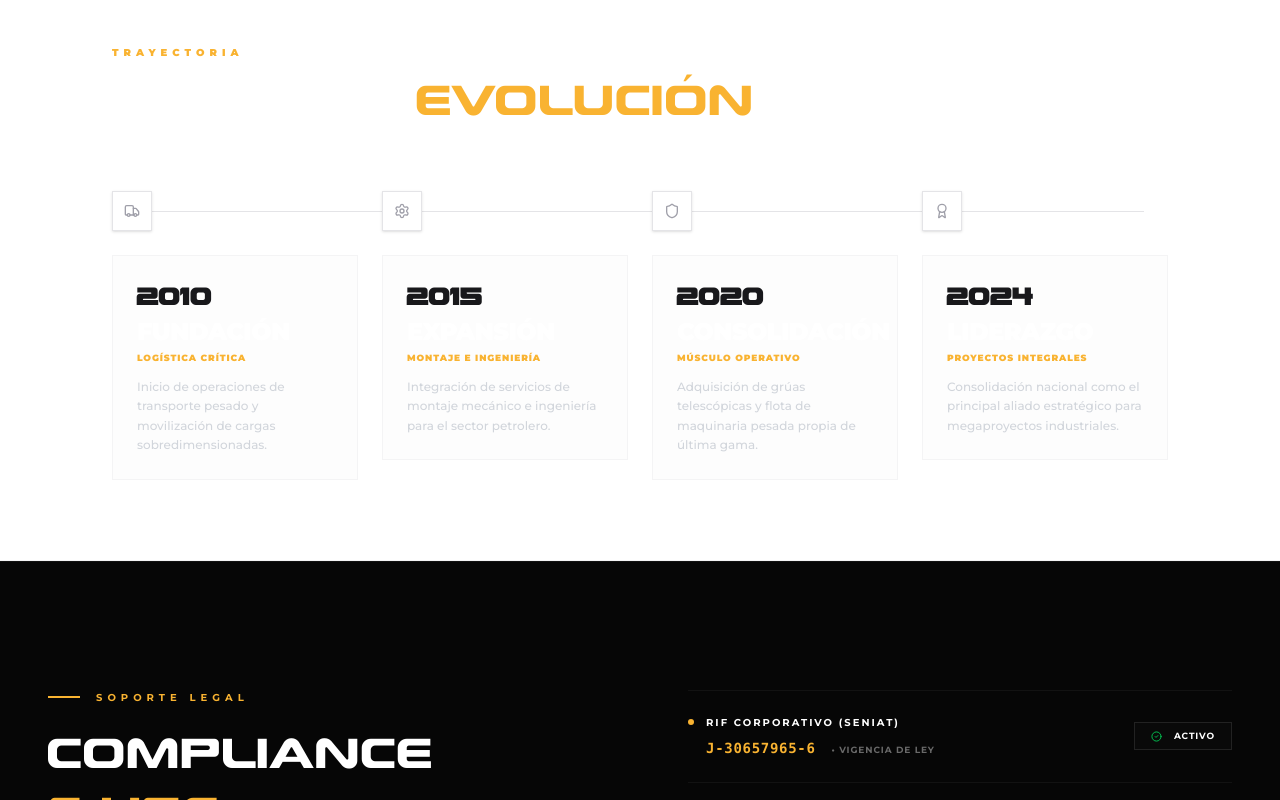
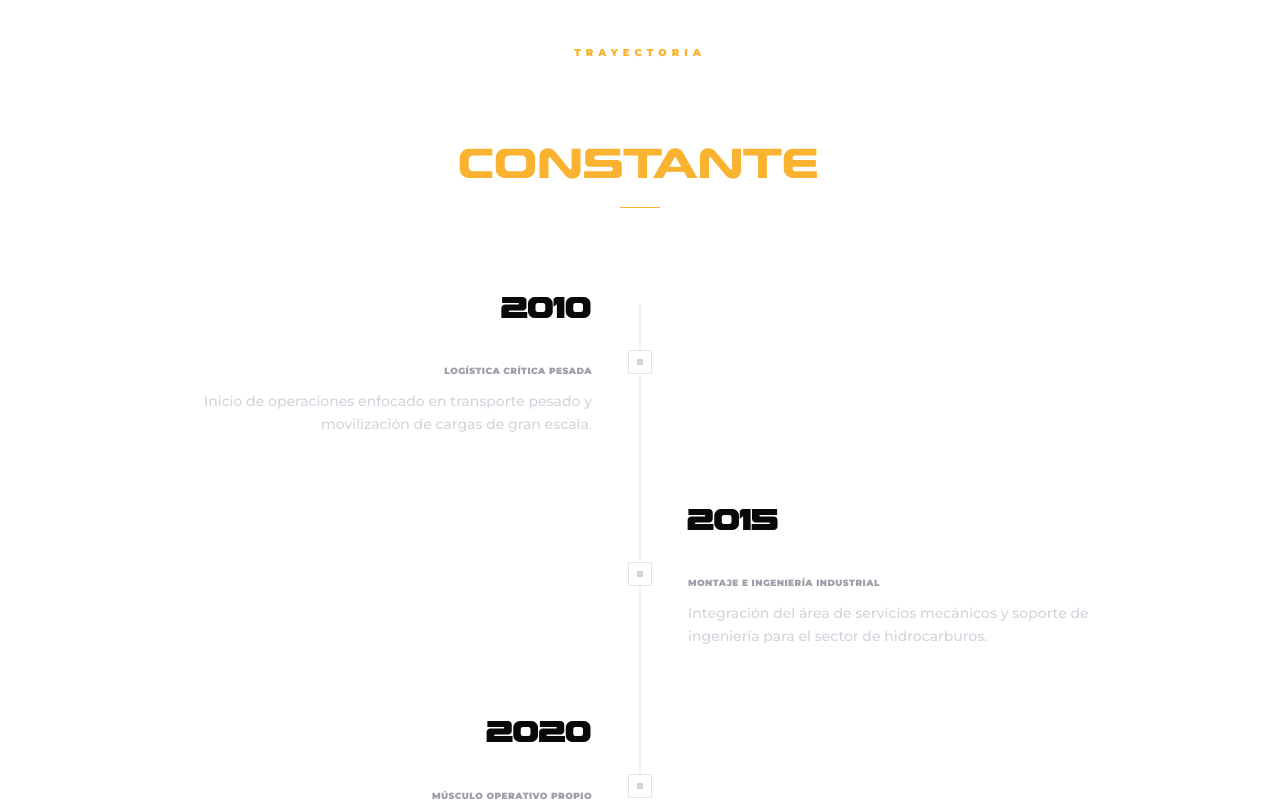
Before and after one commit to alfredv88/grouplormar, a Next.js app: page /nosotros in a window 1280 px wide. Shown: the part 2440-3240 px from the top of the page. Built offline with nearby package versions, Linux system fonts and the light colour scheme.

Commit message:
style: restore vertical trayectoria timeline with compact editorial design and elegant colors

```diff
--- a/src/components/nosotros/TimelineSection.tsx
+++ b/src/components/nosotros/TimelineSection.tsx
@@ -1,124 +1,114 @@
 'use client';
 
 import { motion } from 'framer-motion';
-import { Shield, Truck, Settings, Award } from 'lucide-react';
 
 interface Milestone {
   year: string;
   title: string;
   subtitle: string;
   description: string;
-  icon: any;
 }
 
 const milestones: Milestone[] = [
   {
     year: '2010',
-    title: 'Fundación',
-    subtitle: 'LOGÍSTICA CRÍTICA',
-    description: 'Inicio de operaciones de transporte pesado y movilización de cargas sobredimensionadas.',
-    icon: Truck,
+    title: 'Fundación Estratégica',
+    subtitle: 'LOGÍSTICA CRÍTICA PESADA',
+    description: 'Inicio de operaciones enfocado en transporte pesado y movilización de cargas de gran escala.',
   },
   {
     year: '2015',
-    title: 'Expansión',
-    subtitle: 'MONTAJE E INGENIERÍA',
-    description: 'Integración de servicios de montaje mecánico e ingeniería para el sector petrolero.',
-    icon: Settings,
+    title: 'Expansión Técnica',
+    subtitle: 'MONTAJE E INGENIERÍA INDUSTRIAL',
+    description: 'Integración del área de servicios mecánicos y soporte de ingeniería para el sector de hidrocarburos.',
   },
   {
     year: '2020',
-    title: 'Consolidación',
-    subtitle: 'MÚSCULO OPERATIVO',
-    description: 'Adquisición de grúas telescópicas y flota de maquinaria pesada propia de última gama.',
-    icon: Shield,
+    title: 'Consolidación de Flota',
+    subtitle: 'MÚSCULO OPERATIVO PROPIO',
+    description: 'Adquisición estratégica de grúas telescópicas y maquinaria pesada propia de última gama.',
   },
   {
     year: '2024',
-    title: 'Liderazgo',
-    subtitle: 'PROYECTOS INTEGRALES',
-    description: 'Consolidación nacional como el principal aliado estratégico para megaproyectos industriales.',
-    icon: Award,
+    title: 'Liderazgo Nacional',
+    subtitle: 'PROYECTOS MULTIDISCIPLINARIOS',
+    description: 'Consolidación en el país como el principal aliado para obras civiles e infraestructura industrial.',
   },
 ];
 
 export default function TimelineSection() {
   return (
-    <section className="relative w-full bg-white py-16 md:py-20 overflow-hidden border-t border-b border-zinc-100">
-      <div className="relative z-10 max-w-6xl mx-auto px-6 md:px-12">
+    <section className="relative w-full bg-white py-16 md:py-20 overflow-hidden border-t border-zinc-100">
+      <div className="relative z-10 max-w-5xl mx-auto px-6 md:px-12">
 
         {/* Header */}
-        <div className="mb-12 md:mb-16">
-          <span className="font-montserrat text-7l-gold text-[10px] font-black tracking-[0.5em] uppercase mb-2 block">
+        <div className="text-center max-w-xl mx-auto mb-16 md:mb-20">
+          <span className="font-montserrat text-7l-gold text-[10px] font-black tracking-[0.5em] uppercase mb-3 block">
             TRAYECTORIA
           </span>
-          <h2 className="text-3xl md:text-4xl font-future text-zinc-950 uppercase tracking-tight">
-            NUESTRA <span className="text-7l-gold">EVOLUCIÓN</span>
+          <h2 className="text-3xl md:text-4xl font-future text-zinc-950 leading-none uppercase">
+            EVOLUCIÓN <br />
+            <span className="text-7l-gold">CONSTANTE</span>
           </h2>
+          <div className="w-10 h-[1px] bg-7l-gold mx-auto mt-4" />
         </div>
 
         {/* Timeline Container */}
         <div className="relative w-full">
-          {/* Central Horizontal Line (Desktop only) */}
-          <div className="absolute top-[20px] left-6 right-6 h-[1px] bg-zinc-200 z-0 hidden md:block" />
+          {/* Central Vertical Guide (Desktop/Mobile) */}
+          <div className="absolute left-6 md:left-1/2 -translate-x-1/2 top-4 bottom-4 w-[1px] bg-zinc-200 z-0" />
 
-          {/* Mobile Vertical Line */}
-          <div className="absolute left-6 top-4 bottom-4 w-[1px] bg-zinc-200 z-0 md:hidden" />
-
-          {/* Timeline Items Grid */}
-          <div className="grid grid-cols-1 md:grid-cols-4 gap-8 md:gap-6">
+          {/* Timeline Items */}
+          <div className="space-y-12 md:space-y-16">
             {milestones.map((item, idx) => {
-              const Icon = item.icon;
+              const isEven = idx % 2 === 0;
 
               return (
-                <motion.div
+                <div
                   key={idx}
-                  initial={{ opacity: 0, y: 15 }}
-                  whileInView={{ opacity: 1, y: 0 }}
-                  viewport={{ once: true }}
-                  transition={{ duration: 0.6, delay: idx * 0.12 }}
-                  className="relative flex flex-col md:block group"
+                  className={`flex flex-col md:flex-row relative w-full items-start md:items-center ${
+                    isEven ? 'md:flex-row-reverse' : ''
+                  } group`}
                 >
-                  {/* Desktop Node Connectors & Dots */}
-                  <div className="relative w-full h-[40px] hidden md:flex items-center justify-start mb-6">
-                    {/* Node Dot */}
-                    <div className="w-10 h-10 rounded-none bg-white border border-zinc-200 flex items-center justify-center z-10 shadow-sm group-hover:border-7l-gold transition-all duration-300">
-                      <Icon className="w-4 h-4 text-zinc-400 group-hover:text-7l-gold transition-colors duration-300" />
-                    </div>
+                  {/* Spacing alignment for layout */}
+                  <div className="w-full md:w-1/2 hidden md:block" />
+
+                  {/* Micro Node Center */}
+                  <div className="absolute left-6 md:left-1/2 -translate-x-1/2 w-6 h-6 bg-white border border-zinc-200 flex items-center justify-center z-10 group-hover:border-7l-gold transition-colors duration-300">
+                    <div className="w-1.5 h-1.5 bg-zinc-300 group-hover:bg-7l-gold transition-colors duration-300" />
                   </div>
 
-                  {/* Mobile Layout (Flex row for dot + text) */}
-                  <div className="flex gap-6 md:block">
-                    {/* Mobile Node Dot */}
-                    <div className="flex-shrink-0 w-8 h-8 rounded-none bg-white border border-zinc-200 flex items-center justify-center z-10 md:hidden">
-                      <Icon className="w-3.5 h-3.5 text-7l-gold" />
-                    </div>
-
-                    {/* Card Content */}
-                    <div className="flex-1 bg-zinc-50/40 border border-zinc-100 hover:border-7l-gold/20 hover:bg-white hover:shadow-xl hover:shadow-zinc-200/30 p-6 transition-all duration-500 relative">
-                      {/* Hover Top Gold Bar */}
-                      <div className="absolute top-0 left-0 w-0 h-[2px] bg-7l-gold group-hover:w-full transition-all duration-500" />
-
+                  {/* Content (No boxes, pure editorial layout) */}
+                  <motion.div
+                    initial={{ opacity: 0, x: isEven ? 30 : -30 }}
+                    whileInView={{ opacity: 1, x: 0 }}
+                    viewport={{ once: true, margin: '-60px' }}
+                    transition={{ duration: 0.5, ease: 'easeOut' }}
+                    className={`w-full md:w-1/2 pl-12 md:pl-0 ${
+                      isEven ? 'md:pr-12 md:text-right' : 'md:pl-12 md:text-left'
+                    }`}
+                  >
                     {/* Year */}
-                      <span className="font-future text-3xl text-zinc-900 group-hover:text-7l-gold transition-colors duration-300 font-black block mb-2 leading-none">
+                    <span className="font-future text-3xl md:text-4xl text-zinc-950 group-hover:text-7l-gold transition-colors duration-300 font-black block mb-2 leading-none">
                       {item.year}
                     </span>
 
-                      {/* Title Header */}
-                      <h3 className="font-future text-sm text-zinc-950 uppercase mb-1">
+                    {/* Title */}
+                    <h3 className="font-future text-sm text-zinc-900 uppercase tracking-wide mb-1">
                       {item.title}
                     </h3>
 
-                      <span className="font-montserrat text-[9px] font-black text-7l-gold tracking-widest uppercase block mb-3">
+                    {/* Subtitle */}
+                    <span className="font-montserrat text-[9px] font-black text-zinc-400 tracking-wider uppercase block mb-3">
                       {item.subtitle}
                     </span>
 
-                      <p className="font-montserrat text-xs text-zinc-500 font-medium leading-relaxed">
+                    {/* Description */}
+                    <p className="font-montserrat text-xs md:text-sm text-zinc-500 font-medium leading-relaxed max-w-md md:inline-block">
                       {item.description}
                     </p>
+                  </motion.div>
                 </div>
-                  </div>
-                </motion.div>
               );
             })}
           </div>
```
Lines whose indentation alone changed are shown as unchanged.
